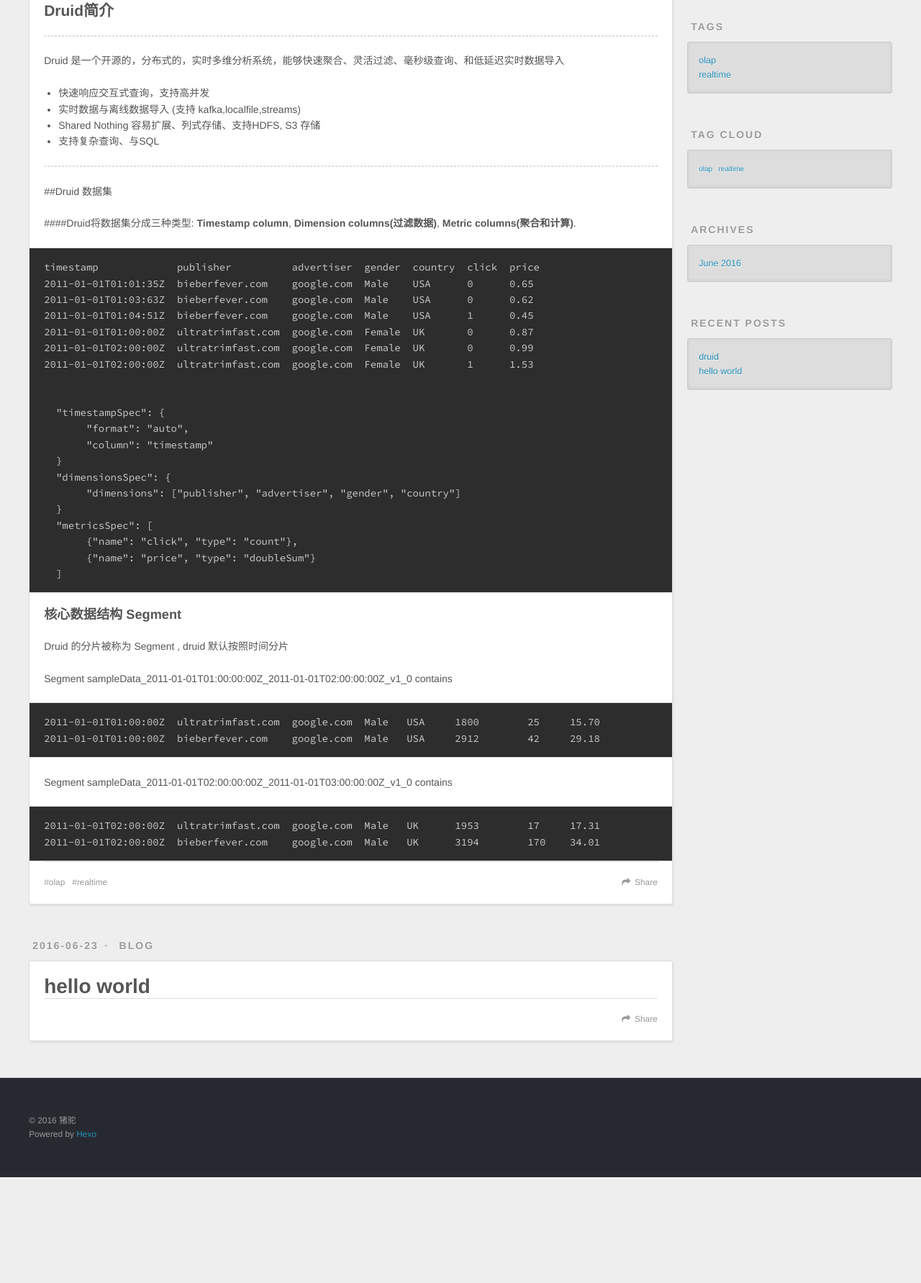
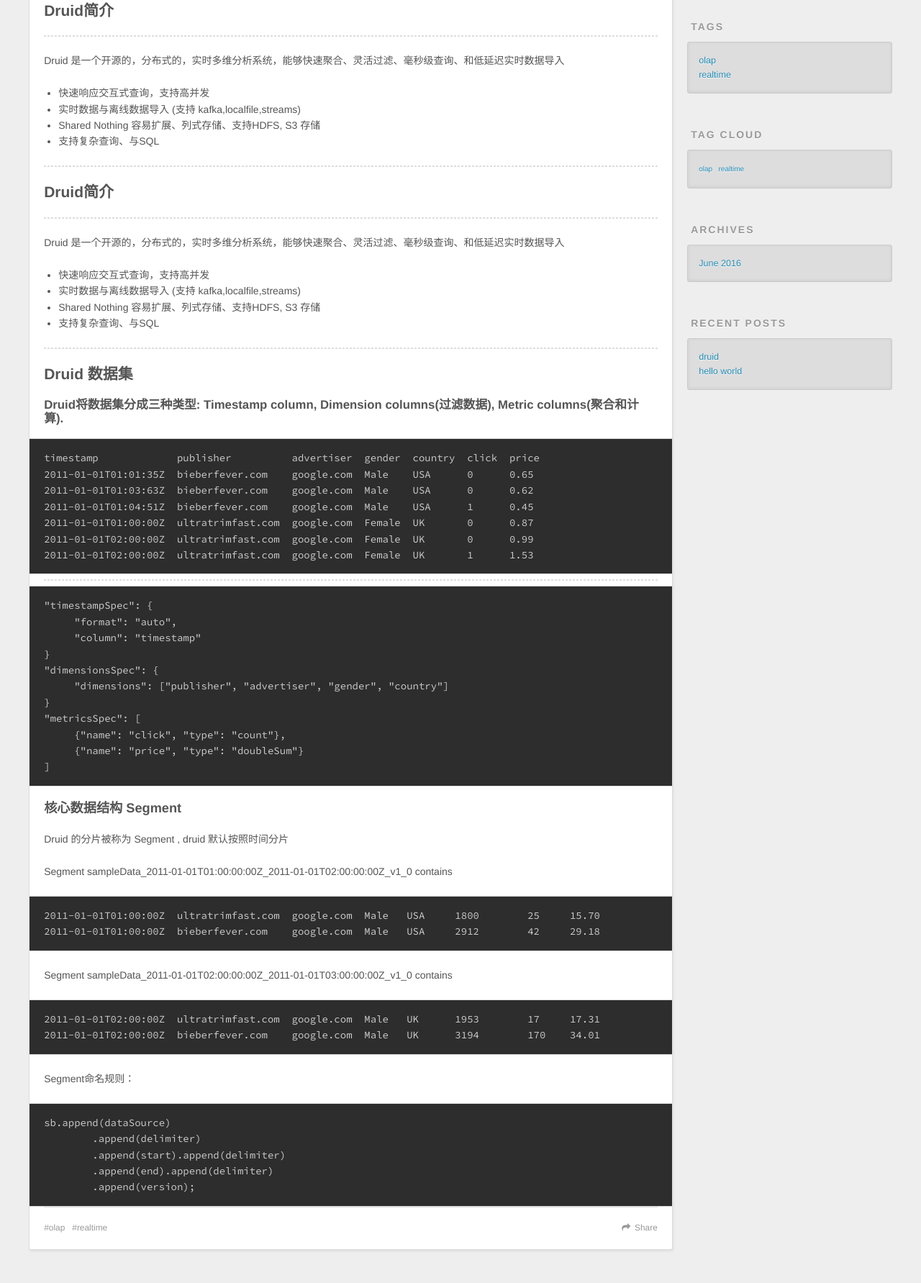
Before and after one commit to chanmao120/chanmao120.github.io, a plain HTML site: page index.html in a window 1280 px wide. Shown: the part 451-2234 px from the top of the page at 72% size. Before the commit the page ends 2087 px from the top, so only its background shows below. Drawn offline with nearby package versions, Linux system fonts and the light colour scheme.

Commit message:
Site updated: 2016-06-24 15:02:38

```diff
--- a/index.html
+++ b/index.html
@@ -103,18 +103,24 @@
 <li>支持复杂查询、与SQL</li>
 </ul>
 <hr>
-<p>##Druid 数据集  </p>
-<p>####Druid将数据集分成三种类型: <strong>Timestamp column</strong>, <strong>Dimension columns(过滤数据)</strong>, <strong>Metric columns(聚合和计算)</strong>.</p>
-<pre><code>timestamp             publisher          advertiser  gender  country  click  price
+<h2 id="Druid简介-1"><a href="#Druid简介-1" class="headerlink" title="Druid简介"></a>Druid简介</h2><hr>
+<p>Druid 是一个开源的，分布式的，实时多维分析系统，能够快速聚合、灵活过滤、毫秒级查询、和低延迟实时数据导入</p>
+<ul>
+<li>快速响应交互式查询，支持高并发</li>
+<li>实时数据与离线数据导入 (支持 kafka,localfile,streams)</li>
+<li>Shared Nothing 容易扩展、列式存储、支持HDFS, S3 存储</li>
+<li>支持复杂查询、与SQL</li>
+</ul>
+<hr>
+<h2 id="Druid-数据集"><a href="#Druid-数据集" class="headerlink" title="Druid 数据集"></a>Druid 数据集</h2><h4 id="Druid将数据集分成三种类型-Timestamp-column-Dimension-columns-过滤数据-Metric-columns-聚合和计算"><a href="#Druid将数据集分成三种类型-Timestamp-column-Dimension-columns-过滤数据-Metric-columns-聚合和计算" class="headerlink" title="Druid将数据集分成三种类型: Timestamp column, Dimension columns(过滤数据), Metric columns(聚合和计算)."></a>Druid将数据集分成三种类型: <strong>Timestamp column</strong>, <strong>Dimension columns(过滤数据)</strong>, <strong>Metric columns(聚合和计算)</strong>.</h4><pre><code>timestamp             publisher          advertiser  gender  country  click  price
 2011-01-01T01:01:35Z  bieberfever.com    google.com  Male    USA      0      0.65
 2011-01-01T01:03:63Z  bieberfever.com    google.com  Male    USA      0      0.62
 2011-01-01T01:04:51Z  bieberfever.com    google.com  Male    USA      1      0.45
 2011-01-01T01:00:00Z  ultratrimfast.com  google.com  Female  UK       0      0.87
 2011-01-01T02:00:00Z  ultratrimfast.com  google.com  Female  UK       0      0.99
 2011-01-01T02:00:00Z  ultratrimfast.com  google.com  Female  UK       1      1.53
-
-
-  &quot;timestampSpec&quot;: {
+</code></pre><hr>
+<pre><code>&quot;timestampSpec&quot;: {
      &quot;format&quot;: &quot;auto&quot;,
      &quot;column&quot;: &quot;timestamp&quot;
 }
@@ -132,6 +138,12 @@
 </code></pre><p>Segment sampleData_2011-01-01T02:00:00:00Z_2011-01-01T03:00:00:00Z_v1_0 contains</p>
 <pre><code>2011-01-01T02:00:00Z  ultratrimfast.com  google.com  Male   UK      1953        17     17.31
 2011-01-01T02:00:00Z  bieberfever.com    google.com  Male   UK      3194        170    34.01
+</code></pre><p>Segment命名规则：</p>
+<pre><code>sb.append(dataSource)
+        .append(delimiter)
+        .append(start).append(delimiter)
+        .append(end).append(delimiter)
+        .append(version);
 </code></pre>
 
     </div>
```
Also changed, not shown: 2016/06/24/druid/index.html (+25 -13 lines). Lines whose indentation alone changed are shown as unchanged.
